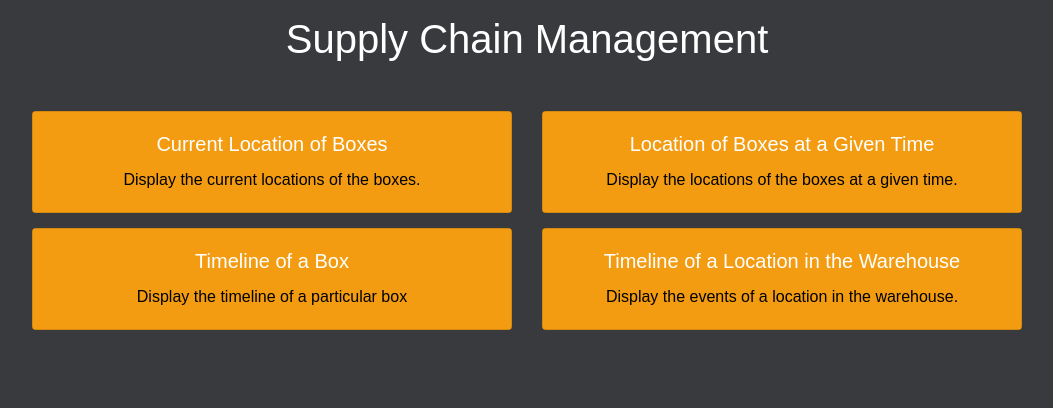
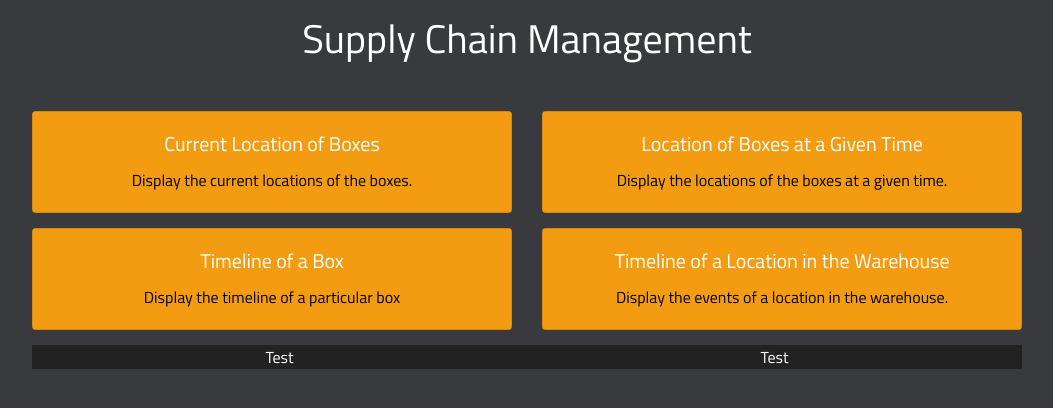
Before and after one commit to abishekpadaki/howathon_2019_cae, a React (Create React App) app in the folder howathon_app/: page / in a window 1280 px wide. Shown: the top 408 px of the page, without its empty margins (113-1166 px from the left). Built offline with nearby package versions, Linux system fonts and the light colour scheme.

Commit message:
Added mainstats component

```diff
--- a/howathon_app/public/index.html
+++ b/howathon_app/public/index.html
@@ -30,6 +30,8 @@
   integrity="sha384-ggOyR0iXCbMQv3Xipma34MD+dH/1fQ784/j6cY/iJTQUOhcWr7x9JvoRxT2MZw1T"
   crossorigin="anonymous"
 />
+
+<link href="https://fonts.googleapis.com/css?family=Titillium+Web&display=swap" rel="stylesheet">
 <style>
   * {
     margin: 0%;
--- /dev/null
+++ b/howathon_app/src/components/MainStats/index.js
@@ -0,0 +1,30 @@
+import React from 'react';
+import {Row,Col,Container} from 'react-bootstrap';
+import './styles.css';
+
+export default class MainStats extends React.Component{
+    constructor(props){
+        super(props);
+    }
+
+    render(){
+        return(
+
+
+            <div className="mainstats_card">
+                <Row>
+<div className="statl col-sm-6">
+Test
+</div>
+
+<div className="statr col-sm-6">
+Test
+</div>
+
+</Row>
+            </div>
+
+
+        )
+    }
+}
--- /dev/null
+++ b/howathon_app/src/components/MainStats/styles.css
@@ -0,0 +1,14 @@
+.mainstats_card{
+    border-radius: 10px;
+    background-color: #222222;
+    width:75%;
+    display: inline-block;
+}
+
+.statl{
+    background-color: #222222;
+}
+
+.statr{
+    background-color: #222222;
+}
--- a/howathon_app/src/features/HomePage/homepage.js
+++ b/howathon_app/src/features/HomePage/homepage.js
@@ -2,6 +2,7 @@ import React from "react";
 import { Row, Col, Container} from "react-bootstrap";
 import './styles.css';
 import CardComponent from "../../components/Card/index";
+import MainStats from "../../components/MainStats/index";
 export default class HomePage extends React.Component {
 
   render() {
@@ -12,6 +13,8 @@ export default class HomePage extends React.Component {
         <h1>Supply Chain Management</h1>
       </div>
       <div className="homepage_div">
+        <Row>
+          <Col xs={12}>
         <div className="cards_list">
           <div className="padder">
           <Row>
@@ -42,6 +45,13 @@ export default class HomePage extends React.Component {
           </Row>
           </div>
         </div>
+        </Col>
+        </Row>
+        <Row>
+          <Col xs={12}>
+        <MainStats numboxes={15} numlocations={8}/>
+        </Col>
+        </Row>
       </div>
       </>
     );
```
